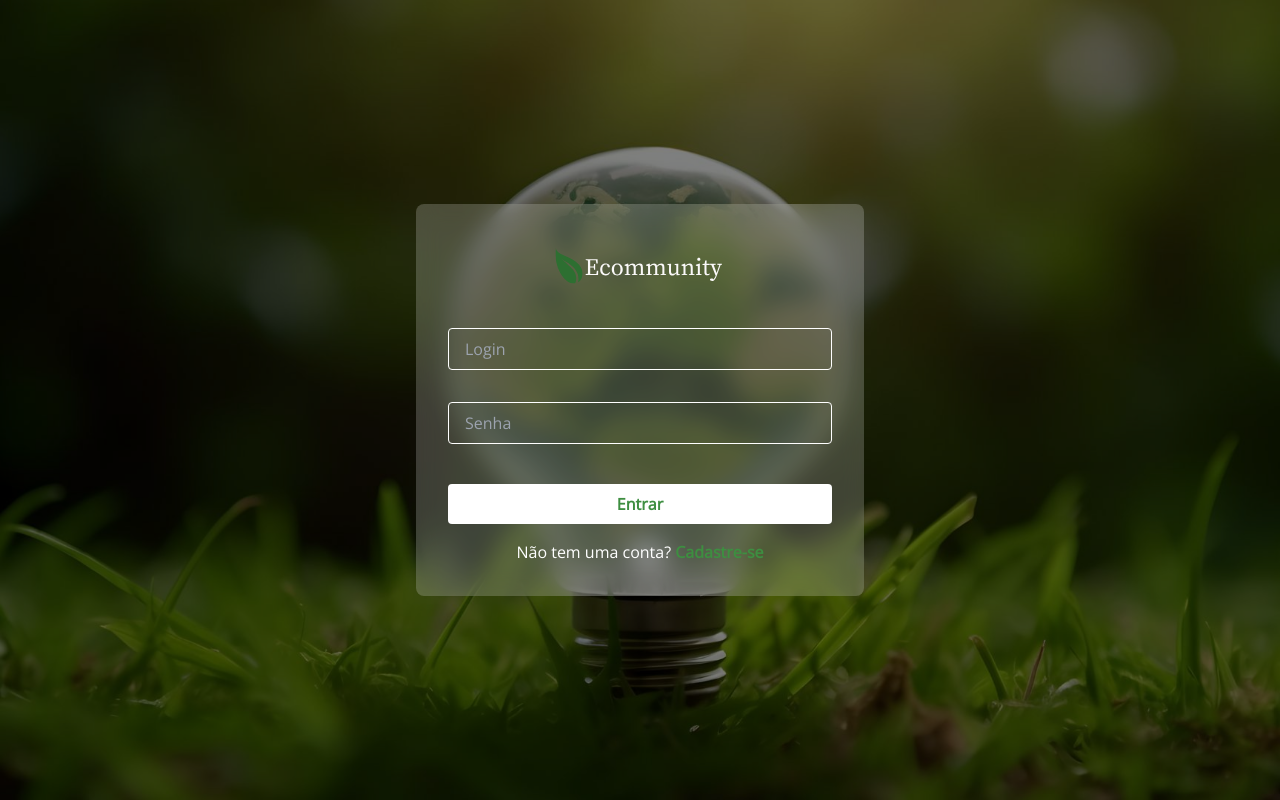
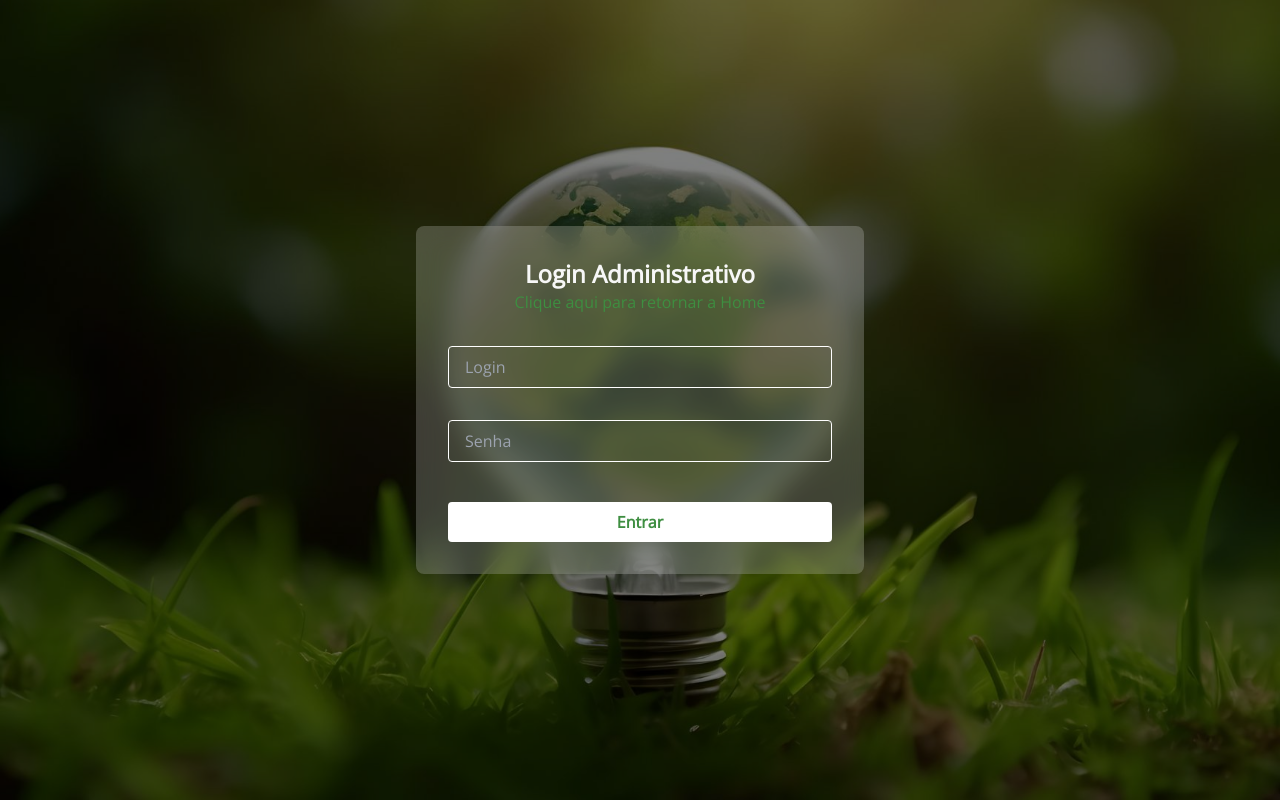
Before and after one commit to pedroonovais/ecommunity, a Next.js app: page /login in a window 1280 px wide. Built offline with nearby package versions, Linux system fonts and the light colour scheme; no server answers.

Commit message:
Altera layout da pagina Login

```diff
--- a/src/app/layout.tsx
+++ b/src/app/layout.tsx
@@ -31,6 +31,7 @@ export default function RootLayout({
                 <head>
                     <title>Ecommunity - Conectando Pessoas Sustentáveis</title>
                     <link rel="icon" href="/favicon.svg" type="image/svg+xml" />
+                    <meta http-equiv="Content-Security-Policy" content="upgrade-insecure-requests" />
                 </head>
                 <body className={font.className}>
                     {children}
--- a/src/app/login/page.tsx
+++ b/src/app/login/page.tsx
@@ -8,6 +8,7 @@ import { useContext, useState } from "react";
 import { useRouter } from "next/navigation";
 import { UserContext } from "@/contexts/UserContext";
 import { jwtDecode } from "jwt-decode";
+import { Menu } from "@/components/Menu/Menu";
 
 const schema = yup.object().shape({
     login: yup.string().required("Campo obrigatório"),
@@ -74,20 +75,17 @@ export default function Login() {
 
     return (
         <div
-            className="relative min-h-screen flex items-center justify-center bg-cover bg-center"
+            className="relative min-h-screen flex flex-col items-center justify-center bg-cover bg-center"
             style={{ backgroundImage: "url('/hero-home2.jpg')" }}
         >
+
             <div className="absolute inset-0 bg-black opacity-50"></div>
 
             <div className="relative z-10 max-w-md w-full p-8 bg-white bg-opacity-20 backdrop-blur-md rounded-lg">
                 <Link href={"/"}>
-                    <div className="flex justify-center mb-8">
-                        <Image
-                            src="/logo-texto-branco.svg"
-                            alt="Logo eCommunity"
-                            width={200}
-                            height={50}
-                        />
+                    <div className="flex flex-col text-center justify-center mb-8">
+                        <h1 className="text-2xl text-brancoNeve font-bold">Login Administrativo</h1>
+                        <Link className="text-verdeFolha" href={"/"}>Clique aqui para retornar a Home</Link>
                     </div>
                 </Link>
                 {errorMessage && (
@@ -129,13 +127,8 @@ export default function Login() {
                         Entrar
                     </button>
                 </form>
-                <p className="mt-4 text-center text-white">
-                    Não tem uma conta?{" "}
-                    <a href="/cadastro" className="font-semibold text-verdeFolha">
-                        Cadastre-se
-                    </a>
-                </p>
             </div>
         </div>
     );
+
 }
```
